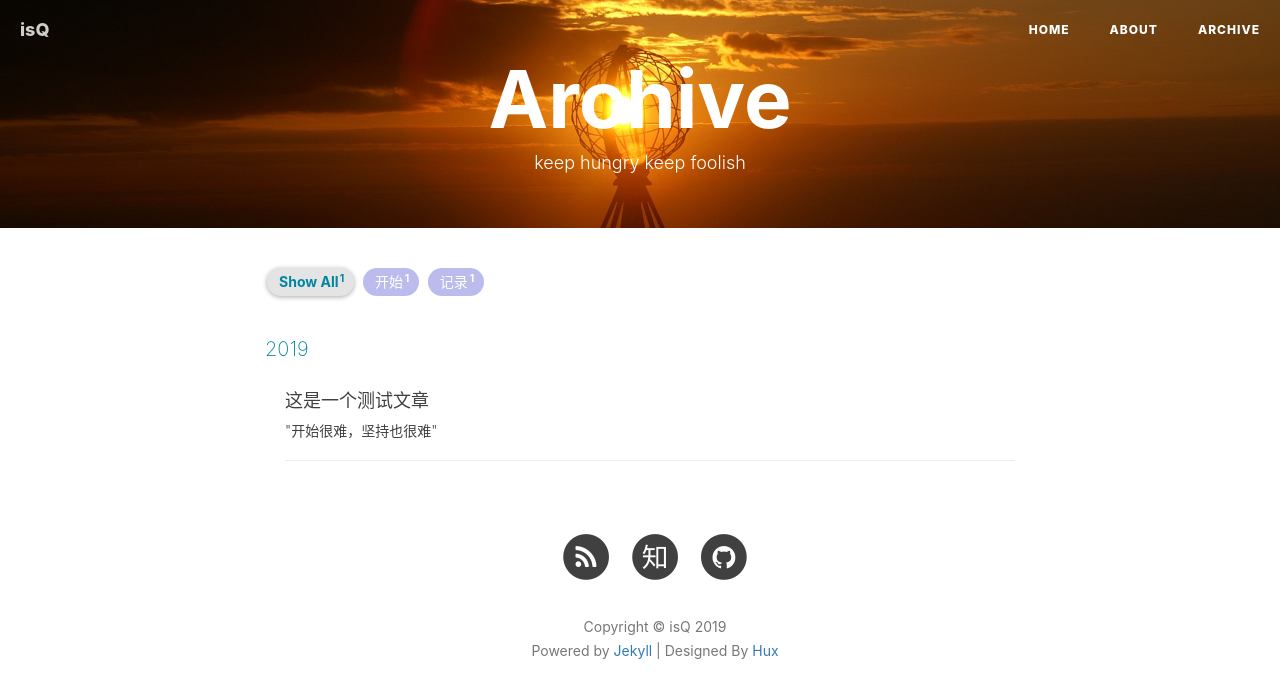
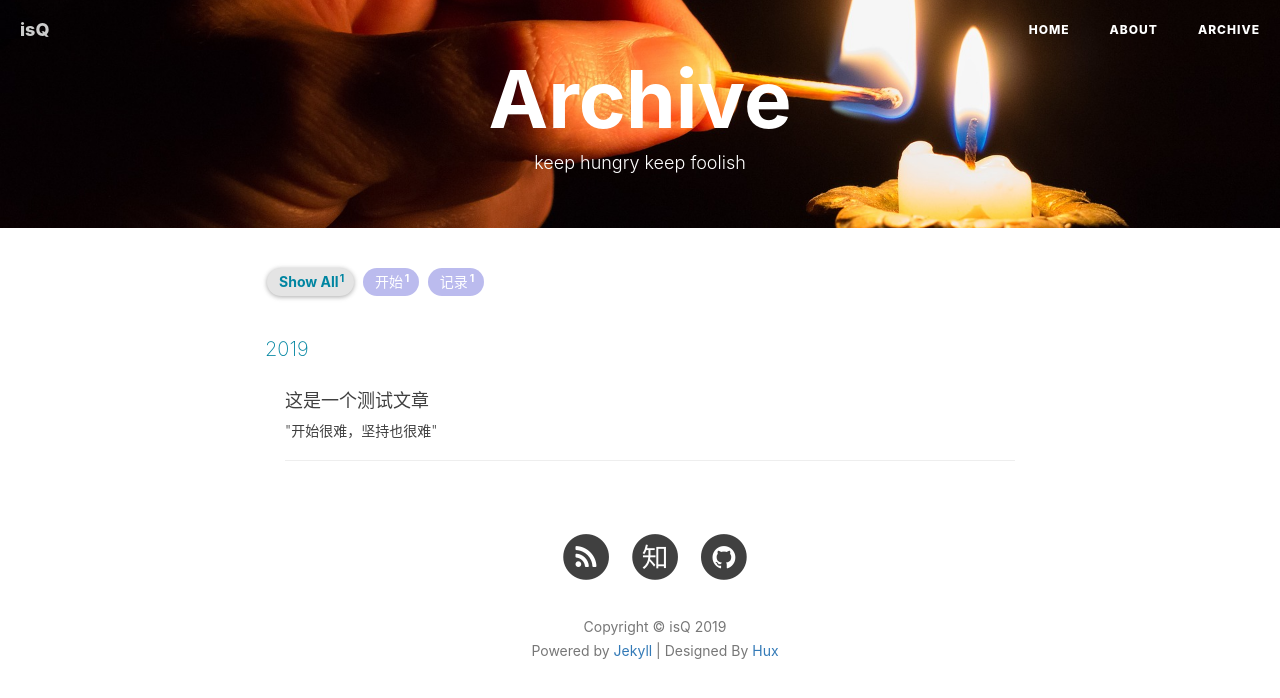
Before and after one commit to yang131323/isQ.github.io, a Jekyll site: the page built from archive.html, in a window 1280 px wide. Shown: the top 698 px of the page. Built offline with Jekyll 4.4.1, drawn with Linux system fonts in a browser that asks for light colours; nearby versions of some CDN libraries; comment, search, counter and statistics services are not loaded.

Commit message:
修改archive背景

```diff
--- a/_config.yml
+++ b/_config.yml
@@ -5,7 +5,7 @@ header-img: img/home-bg-ship.jpg
 email: zengjiean@gmail.com
 description: "你听好了，趁着年轻什么都别管 | isQ，Node.js & Vue.js Developer "
 keyword: "isQ, isQ博客, isQ Blog, 博客, 个人网站, 互联网, Web, JavaScript, 前端, Node.js"
-url: "https://isqqy.com"              # your host, for absolute URL
+url: "https://www.isqqy.com"              # your host, for absolute URL
 baseurl: ""                             # for example, '/blog' if your blog hosted on 'host/blog' /isQ.github.io
 
 # Publish posts or collection documents with a future date.
--- a/archive.html
+++ b/archive.html
@@ -2,7 +2,7 @@
 title: Archive
 layout: default
 description: keep hungry keep foolish
-header-img: "img/bg-ball.jpg"
+header-img: "img/archive-bg.jpg"
 ---
 
 <!--
```
Also changed, not shown: img/archive-bg.jpg (added).
